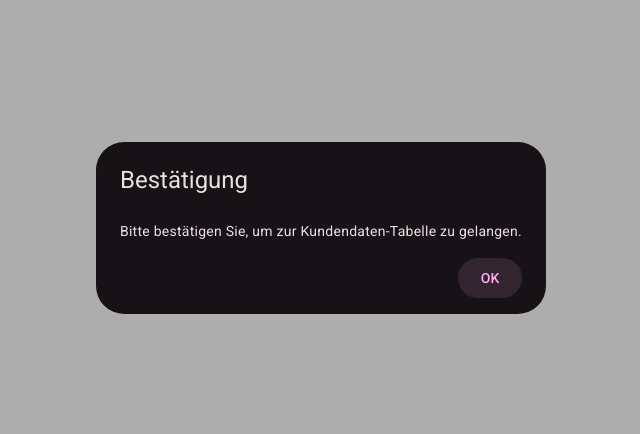
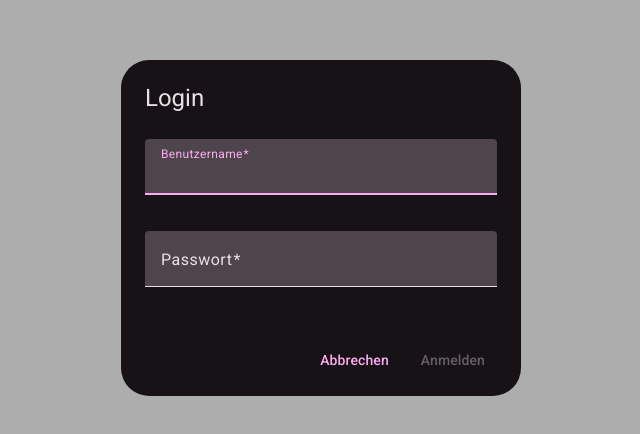
Before and after one commit to Fennyfeins/Stromszky, an Angular app in the folder frontend/: page / in a window 1280 px wide. Shown: the part 172-606 px from the top of the page, without its empty margins (319-959 px from the left). Built offline with nearby package versions, Linux system fonts and the light colour scheme.

Commit message:
Funktionierender Login Dialog unabhaengig von den Credentials, Unvollstaendige Funktionen zur Kontrolle der Credentials

```diff
--- a/frontend/src/app/app.module.ts
+++ b/frontend/src/app/app.module.ts
@@ -3,7 +3,7 @@ import { BrowserModule } from '@angular/platform-browser';
 import { provideHttpClient } from '@angular/common/http';
 import { provideAnimationsAsync } from '@angular/platform-browser/animations/async';
 import { AppRoutingModule } from './app-routing.module';
-import { HTTP_INTERCEPTORS } from '@angular/common/http';
+import { FormsModule } from '@angular/forms';
 //Angular Material
 import {MatIconModule} from '@angular/material/icon';
 import {MatButtonModule} from '@angular/material/button';
@@ -37,6 +37,7 @@ import { LoginFormComponent } from './login-form/login-form.component';
   imports: [
     BrowserModule,
     AppRoutingModule,
+    FormsModule,
 
     // Angular Material
     MatButtonModule,
--- a/frontend/src/app/auth.service.ts
+++ b/frontend/src/app/auth.service.ts
@@ -1,4 +1,6 @@
 import { Injectable } from '@angular/core';
+import { HttpClient } from '@angular/common/http';
+import { Observable } from 'rxjs';
 
 @Injectable({
   providedIn: 'root'
@@ -7,7 +9,12 @@ export class AuthService {
 
   private storageKey = 'isConfirmed';
 
-  constructor() {}
+  constructor(private http: HttpClient) {}
+
+  login(username: string, password: string): Observable<{ success: boolean }> {
+    return this.http.post<{ success: boolean }>('/api/login', { username, password });
+  }
+
 
   confirm(): void {
     sessionStorage.setItem(this.storageKey, 'true');
--- a/frontend/src/app/login-form/login-form.component.html
+++ b/frontend/src/app/login-form/login-form.component.html
@@ -1,7 +1,18 @@
-<h1 mat-dialog-title>Bestätigung</h1>
+<h1 mat-dialog-title>Login</h1>
 <div mat-dialog-content>
-  <p>Bitte bestätigen Sie, um zur Kundendaten-Tabelle zu gelangen.</p>
+  <form (ngSubmit)="onSubmit()">
+    <mat-form-field appearance="fill">
+      <mat-label>Benutzername</mat-label>
+      <input matInput [(ngModel)]="username" name="username" required />
+    </mat-form-field>
+
+    <mat-form-field appearance="fill">
+      <mat-label>Passwort</mat-label>
+      <input matInput [(ngModel)]="password" name="password" type="password" required />
+    </mat-form-field>
+  </form>
 </div>
 <div mat-dialog-actions>
-  <button mat-button (click)="onConfirm()">OK</button>
+  <button mat-button mat-dialog-close>Abbrechen</button>
+  <button mat-button (click)="onSubmit()" [disabled]="!username || !password">Anmelden</button>
 </div>
--- a/frontend/src/app/login-form/login-form.component.scss
+++ b/frontend/src/app/login-form/login-form.component.scss
@@ -0,0 +1,9 @@
+mat-form-field {
+    width: 100%;
+    margin-bottom: 1rem;
+  }
+
+  mat-dialog-actions {
+    display: flex;
+    justify-content: flex-end;
+  }
--- a/frontend/src/app/login-form/login-form.component.ts
+++ b/frontend/src/app/login-form/login-form.component.ts
@@ -1,6 +1,7 @@
 import { Component } from '@angular/core';
 import { MatDialogRef } from '@angular/material/dialog';
 import { AuthService } from '../auth.service';
+import { Router } from '@angular/router';
 
 @Component({
   selector: 'app-login-form',
@@ -8,12 +9,37 @@ import { AuthService } from '../auth.service';
   styleUrl: './login-form.component.scss'
 })
 export class LoginFormComponent {
+password: any;
+username: any;
   constructor(
     private dialogRef: MatDialogRef<LoginFormComponent>,
-    private authService: AuthService) { }
+    private authService: AuthService,
+    private router: Router) { }
 
-  onConfirm(): void {
-    this.authService.confirm();
-    this.dialogRef.close(true);
-  }
+    onSubmit(): void {
+      /* this.authService.login(this.username, this.password).subscribe(
+        (response) => {
+          if (response.success) {
+            this.dialogRef.close(true);
+            this.router.navigate(['/table']);
+          } else {
+            alert('Login fehlgeschlagen. Bitte überprüfen Sie Ihre Eingaben.');
+          }
+        },
+        (error) => {
+          alert('Ein Fehler ist aufgetreten. Bitte versuchen Sie es später erneut.');
+          console.error(error);
+        }
+      ); */
+
+      this.authService.confirm(); // Markiere den Benutzer als "eingeloggt"
+
+      // Überprüfe, ob der Benutzer erfolgreich bestätigt wurde
+      if (this.authService.isUserConfirmed()) {
+        this.dialogRef.close(true); // Schließe den Dialog
+        this.router.navigate(['/table']); // Navigiere zur Tabelle
+      } else {
+        alert('Login fehlgeschlagen. Bitte überprüfen Sie Ihre Eingaben.');
+      }
+    }
 }
--- a/frontend/src/app/login-page/login-page.component.ts
+++ b/frontend/src/app/login-page/login-page.component.ts
@@ -13,12 +13,15 @@ export class LoginPageComponent implements OnInit{
 
   ngOnInit(): void {
     const dialogRef = this.dialog.open(LoginFormComponent, {
+      width: '400px',
       disableClose: true,
     });
 
     dialogRef.afterClosed().subscribe((result) => {
       if (result) {
         this.router.navigate(['/table']);
+      } else {
+        console.log('Login abgebrochen.');
       }
     });
   }
```
